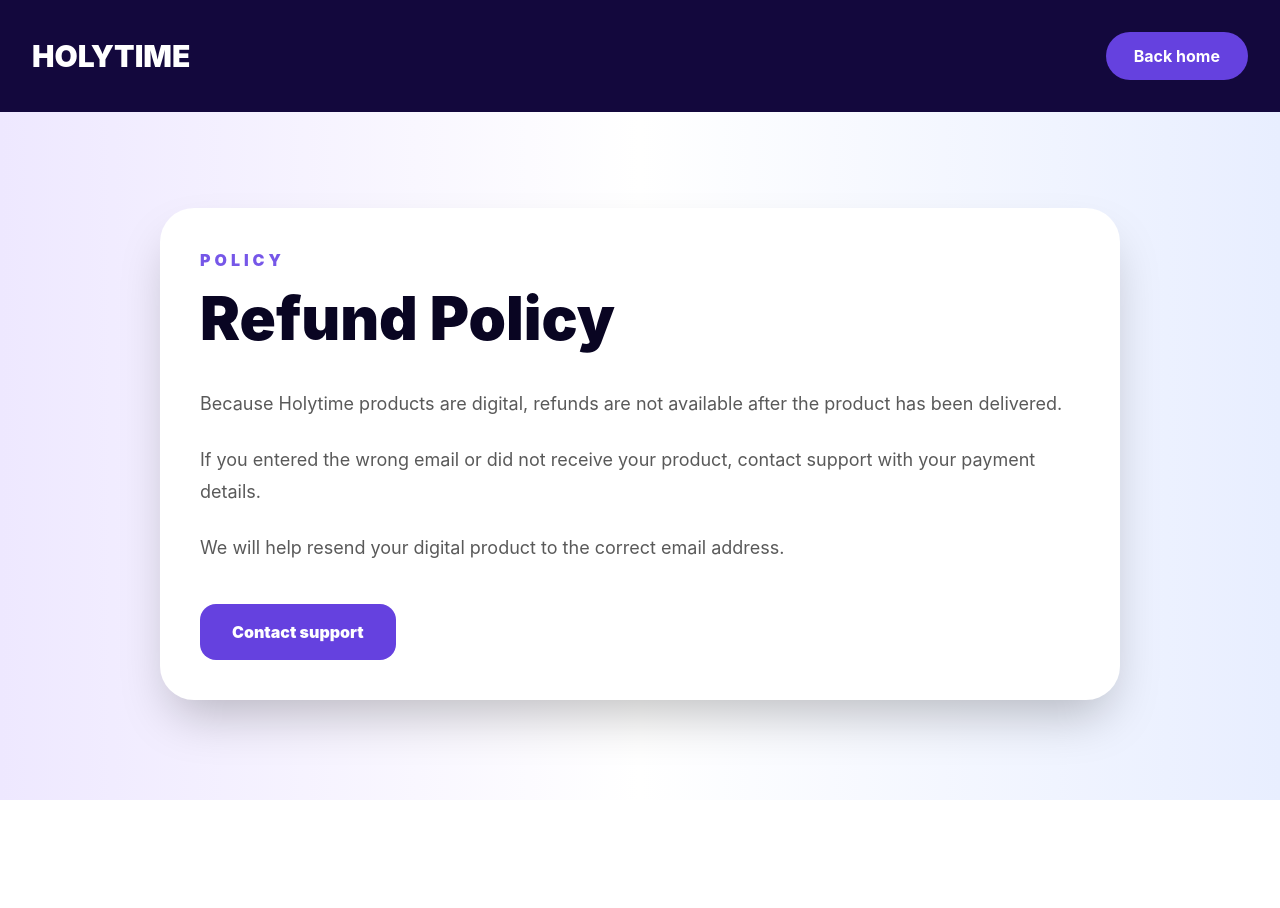
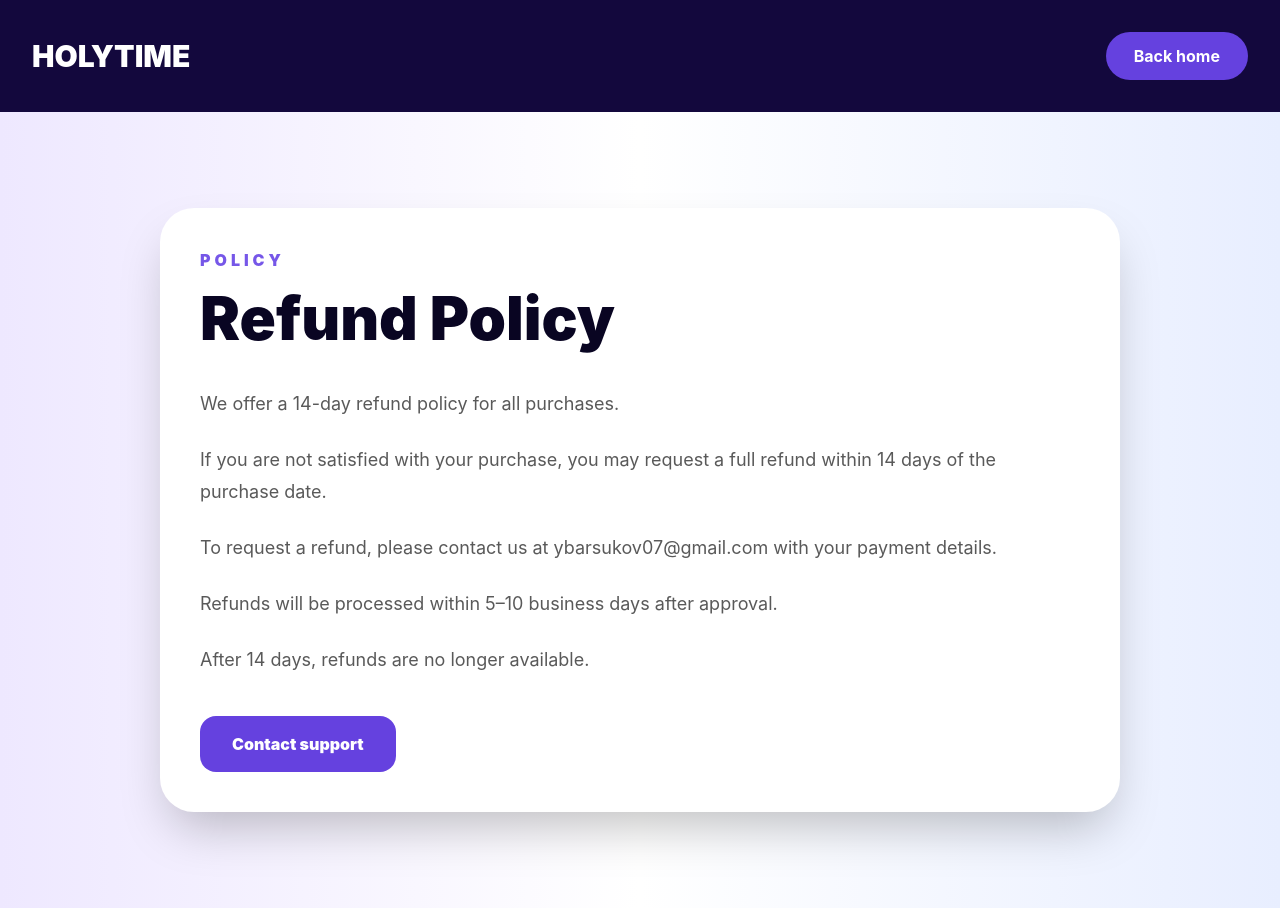
Before and after one commit to Barukov/holytime-final, a Next.js app: page /refund-policy in a window 1280 px wide. Before the commit the page ends 800 px from the top, so only its background shows below. Built offline with nearby package versions, Linux system fonts and the light colour scheme.

Commit message:
fix refund policy

```diff
--- a/app/refund-policy/page.tsx
+++ b/app/refund-policy/page.tsx
@@ -5,23 +5,55 @@ export default function RefundPolicy() {
     <main className="min-h-screen bg-gradient-to-r from-[#eee8ff] via-white to-[#e8eeff] text-[#090522]">
       <header className="bg-[#13083d] px-8 py-8 text-white">
         <div className="mx-auto flex max-w-7xl items-center justify-between">
-          <Link href="/" className="text-3xl font-black">HOLYTIME</Link>
-          <Link href="/" className="rounded-full bg-[#6541df] px-7 py-3 font-bold">Back home</Link>
+          <Link href="/" className="text-3xl font-black">
+            HOLYTIME
+          </Link>
+
+          <Link
+            href="/"
+            className="rounded-full bg-[#6541df] px-7 py-3 font-bold"
+          >
+            Back home
+          </Link>
         </div>
       </header>
 
       <section className="mx-auto max-w-5xl px-8 py-24">
         <div className="rounded-[34px] bg-white p-10 shadow-2xl">
-          <p className="font-black uppercase tracking-[0.25em] text-[#7657e8]">Policy</p>
+          <p className="font-black uppercase tracking-[0.25em] text-[#7657e8]">
+            Policy
+          </p>
+
           <h1 className="mt-4 text-6xl font-black">Refund Policy</h1>
 
           <div className="mt-10 space-y-6 text-lg leading-8 text-black/65">
-            <p>Because Holytime products are digital, refunds are not available after the product has been delivered.</p>
-            <p>If you entered the wrong email or did not receive your product, contact support with your payment details.</p>
-            <p>We will help resend your digital product to the correct email address.</p>
+            <p>
+              We offer a 14-day refund policy for all purchases.
+            </p>
+
+            <p>
+              If you are not satisfied with your purchase, you may request a full
+              refund within 14 days of the purchase date.
+            </p>
+
+            <p>
+              To request a refund, please contact us at ybarsukov07@gmail.com
+              with your payment details.
+            </p>
+
+            <p>
+              Refunds will be processed within 5–10 business days after approval.
+            </p>
+
+            <p>
+              After 14 days, refunds are no longer available.
+            </p>
           </div>
 
-          <Link href="/contact" className="mt-10 inline-block rounded-2xl bg-[#6541df] px-8 py-4 font-black text-white">
+          <Link
+            href="/contact"
+            className="mt-10 inline-block rounded-2xl bg-[#6541df] px-8 py-4 font-black text-white"
+          >
             Contact support
           </Link>
         </div>
```
Also changed, not shown: 1 other file (tests, documents, lock files or other folders).
